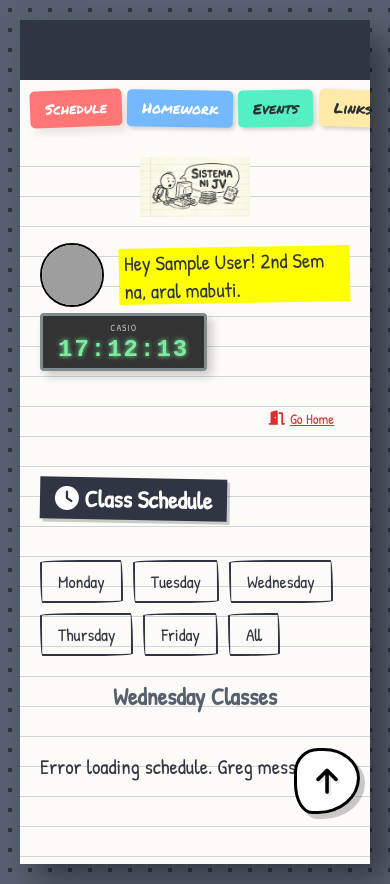
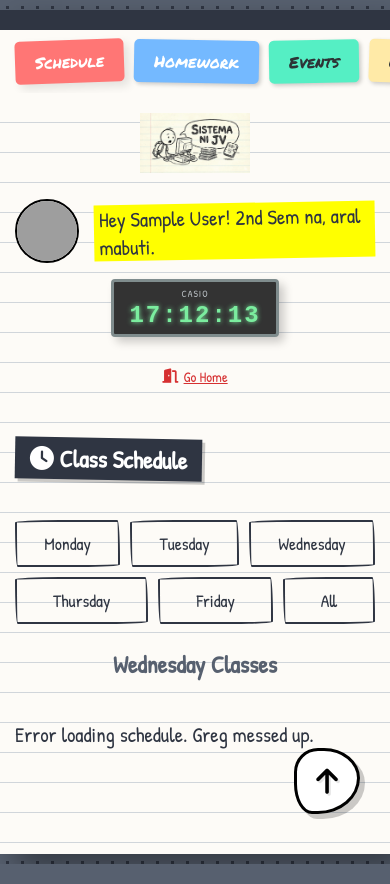
Before and after one commit to bitancutiepie/StudentCredentialsManager, a plain HTML site: page web2.html in a window 390 px wide. Drawn offline with nearby package versions, Linux system fonts and the light colour scheme; no server answers; sample sign-in values are in the browser's storage; grey boxes are pictures that could not be loaded.

Commit message:
feat: Improve mobile responsiveness and UI elements in HTML and CSS; enhance welcome note functionality in JavaScript

```diff
--- a/script.js
+++ b/script.js
@@ -581,7 +581,8 @@ function returnToAdminChoice() {
 }
 
 function showWelcomeNote() {
-    if (localStorage.getItem('wimpy_update_seen_v1')) return;
+    // Check removed so it shows every time
+    // if (localStorage.getItem('wimpy_update_seen_v2')) return;
 
     const modal = document.createElement('div');
     modal.style.cssText = 'position:fixed; top:0; left:0; width:100%; height:100%; background:rgba(0,0,0,0.7); z-index:9999; display:flex; justify-content:center; align-items:center; overflow-y: auto; padding: 20px;';
@@ -617,7 +618,7 @@ function showWelcomeNote() {
             </ul>
         </div>
         <p style="font-size:1.3rem; margin: 15px 0; color: #d32f2f; font-weight: bold;">"Login na kayo para makita niyo!"</p>
-        <button onclick="localStorage.setItem('wimpy_update_seen_v1', 'true'); this.parentElement.parentElement.remove()" style="background: #000; color: #fff; border: 2px solid #000; font-family: 'Patrick Hand'; font-size: 1.2rem; cursor: pointer; width: 100%; border-radius: 5px; padding: 10px;">SHEESH!</button>
+        <button onclick="this.parentElement.parentElement.remove()" style="background: #000; color: #fff; border: 2px solid #000; font-family: 'Patrick Hand'; font-size: 1.2rem; cursor: pointer; width: 100%; border-radius: 5px; padding: 10px;">SHEESH!</button>
     `;
     modal.appendChild(note);
     document.body.appendChild(modal);
--- a/web2.html
+++ b/web2.html
@@ -460,13 +460,14 @@
 
         /* --- MOBILE RESPONSIVENESS --- */
         @media (max-width: 768px) {
-            .binder { flex-direction: column; min-height: 100vh; border-radius: 0; }
+            body { padding: 10px; background-size: 15px 15px; }
+            .binder { flex-direction: column; min-height: 100vh; border-radius: 0; margin: 0 -10px; width: calc(100% + 20px); }
             .sidebar {
                 width: 100%;
-                height: 60px;
+                height: auto;
                 flex-direction: row;
-                justify-content: space-around;
-                padding: 0;
+                justify-content: center;
+                padding: 10px 0;
                 align-items: center;
                 background: #2f3542;
             }
@@ -476,28 +477,58 @@
             .nav-tabs {
                 position: static;
                 flex-direction: row;
-                gap: 5px;
-                padding: 10px;
+                gap: 10px;
+                padding: 10px 15px;
                 overflow-x: auto;
                 width: 100%;
+                box-sizing: border-box;
+                -webkit-overflow-scrolling: touch;
+                scrollbar-width: none; /* Firefox */
             }
+            .nav-tabs::-webkit-scrollbar { display: none; } /* Chrome/Safari */
+
             .tab-btn {
                 width: auto;
-                padding: 8px 15px;
-                font-size: 0.9rem;
+                padding: 10px 20px;
+                font-size: 1rem;
                 clip-path: none;
                 border-radius: 5px;
                 flex-shrink: 0;
+                margin-bottom: 0;
+                box-shadow: 2px 2px 4px rgba(0,0,0,0.2);
             }
             .paper-content {
-                padding: 20px;
+                padding: 20px 15px;
                 background-size: 100% 30px; /* Adjust line height */
             }
             .paper-content::before { display: none; /* Remove margin line on mobile */ }
 
             h1 { font-size: 2rem; }
-            .casio-watch { position: relative; top: 0; right: 0; display: inline-block; margin-bottom: 20px; transform: rotate(0); }
-            .grid-container { grid-template-columns: 1fr; }
+            .casio-watch { position: relative; top: 0; right: 0; display: inline-block; margin: 10px auto; transform: rotate(0); }
+            .grid-container { grid-template-columns: 1fr; gap: 20px; }
+
+            /* Better touch targets */
+            .sketch-btn {
+                padding: 10px 20px;
+                font-size: 1.1rem;
+                width: 100%;
+                justify-content: center;
+                box-sizing: border-box;
+            }
+
+            .filter-bar {
+                justify-content: center;
+            }
+
+            .filter-bar .sketch-btn {
+                width: auto;
+                flex: 1 1 auto;
+            }
+
+            /* Prevent iOS zoom on inputs */
+            input, select, textarea {
+                font-size: 16px !important;
+            }
         }
     </style>
 </head>
```
Also changed, not shown: index.html (+7 -4 lines).
